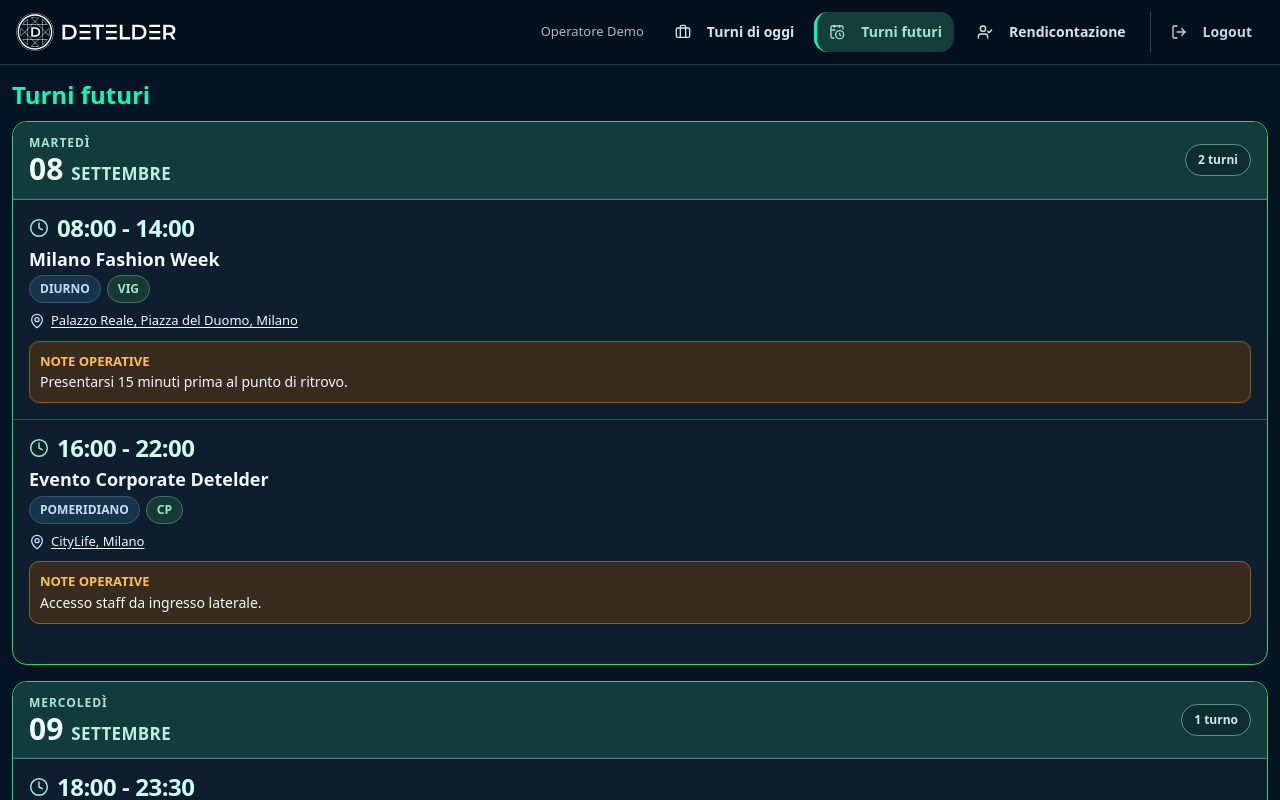
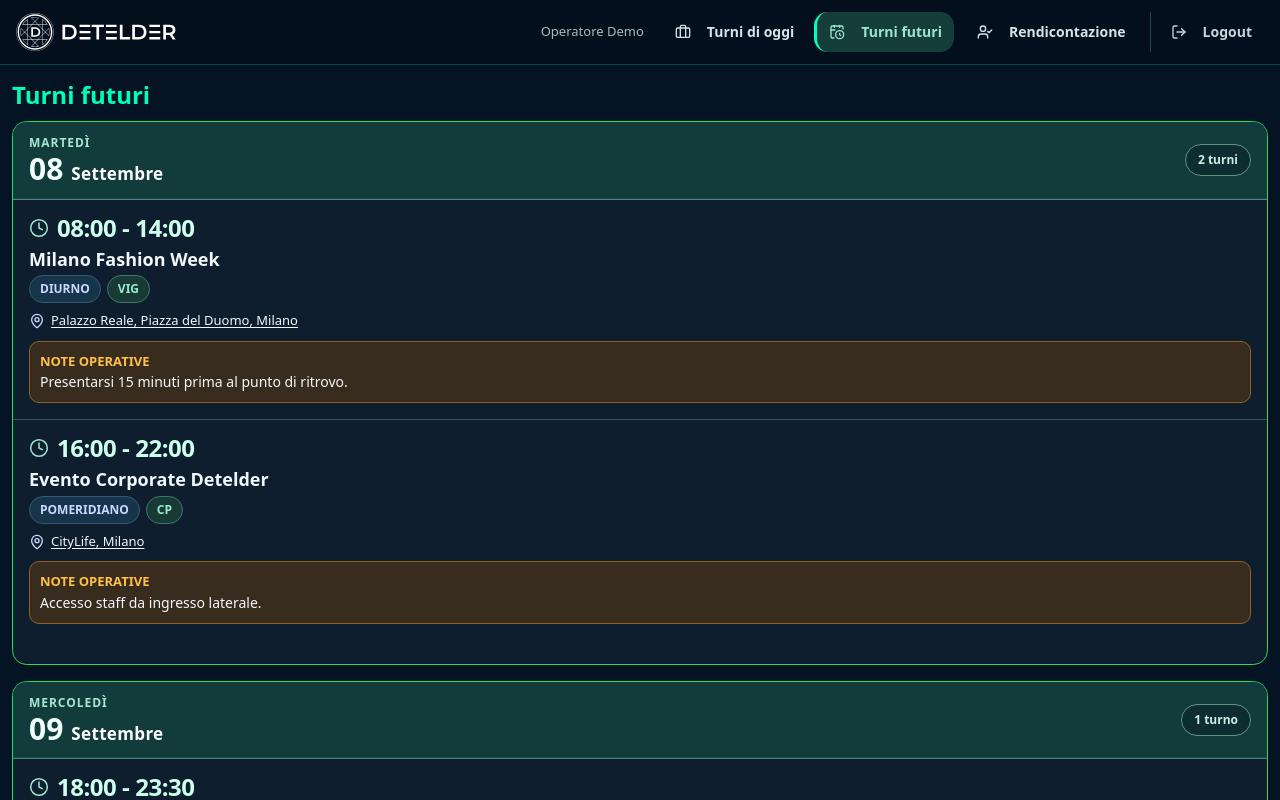
Before and after one commit to MarsOTA/detelder-operator-preview, a React (Vite) app: page /operator/turniFuturi in a window 1280 px wide. Shown: the top 800 px of the page. Built offline with nearby package versions, Linux system fonts and the light colour scheme.

Commit message:
Refine future shifts month and event title typography

```diff
--- a/src/pages/operatore/turniFuturi.tsx
+++ b/src/pages/operatore/turniFuturi.tsx
@@ -65,8 +65,10 @@ const turniFuturi = () => {
     return new Date(year,month-1,day);
   };
 
-  const formatMonthLong=(input:string):string=>
-    parseDate(input).toLocaleDateString('it-IT',{month:'long'}).toUpperCase();
+  const formatMonthLong=(input:string):string=>{
+    const mese = parseDate(input).toLocaleDateString('it-IT',{month:'long'});
+    return mese.charAt(0).toUpperCase() + mese.slice(1);
+  };
 
   const formatWeekday=(input:string):string=>
     parseDate(input).toLocaleDateString('it-IT',{weekday:'long'}).toUpperCase();
@@ -103,7 +105,7 @@ const turniFuturi = () => {
                   <span className="text-[30px] font-extrabold leading-none text-[#f2fffb]">
                     {formatDay(dataTurno)}
                   </span>
-                  <span className="truncate text-[17px] font-bold uppercase tracking-[0.02em] text-[#b9f1df]">
+                  <span className="truncate text-[17px] font-bold tracking-[0.02em] text-white">
                     {formatMonthLong(dataTurno)}
                   </span>
                 </div>
@@ -125,7 +127,7 @@ const turniFuturi = () => {
                       </span>
                     </div>
 
-                    <span className="turni-futuri-titolo-evento mt-2 block !text-[18px] !font-bold leading-tight !text-[#f2f7fc]">
+                    <span className="turni-futuri-titolo-evento mt-2 block !text-[18px] !font-[700] leading-tight !text-[#f2f7fc]">
                       {turnoFuturo.titoloEvento}
                     </span>
 
```
